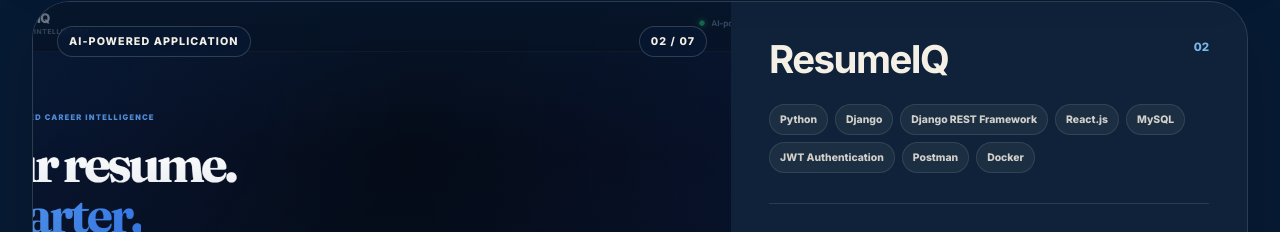
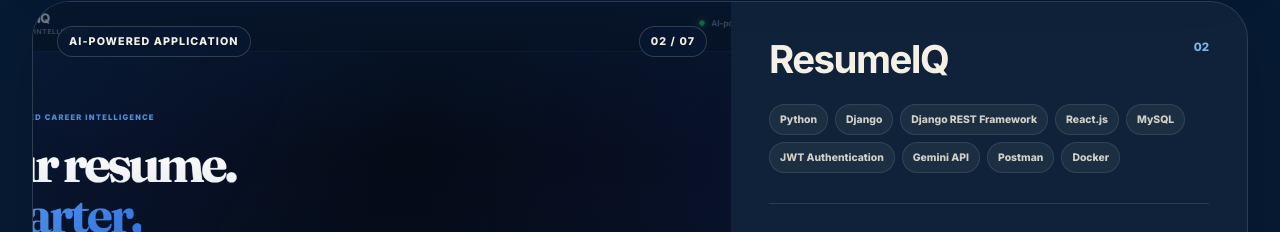
Before and after one commit to RAHUL2525252525/PORTFOLIO, a React (Vite) app: page / in a window 1280 px wide. Shown: the part 6576-6808 px from the top of the page. Built offline with nearby package versions, Linux system fonts and the light colour scheme.

Commit message:
Update App.jsx

```diff
--- a/src/App.jsx
+++ b/src/App.jsx
@@ -1098,6 +1098,7 @@ const PROJECTS = [
       "React.js",
       "MySQL",
       "JWT Authentication",
+      "Gemini API",
       "Postman",
       "Docker",
     ],
```
